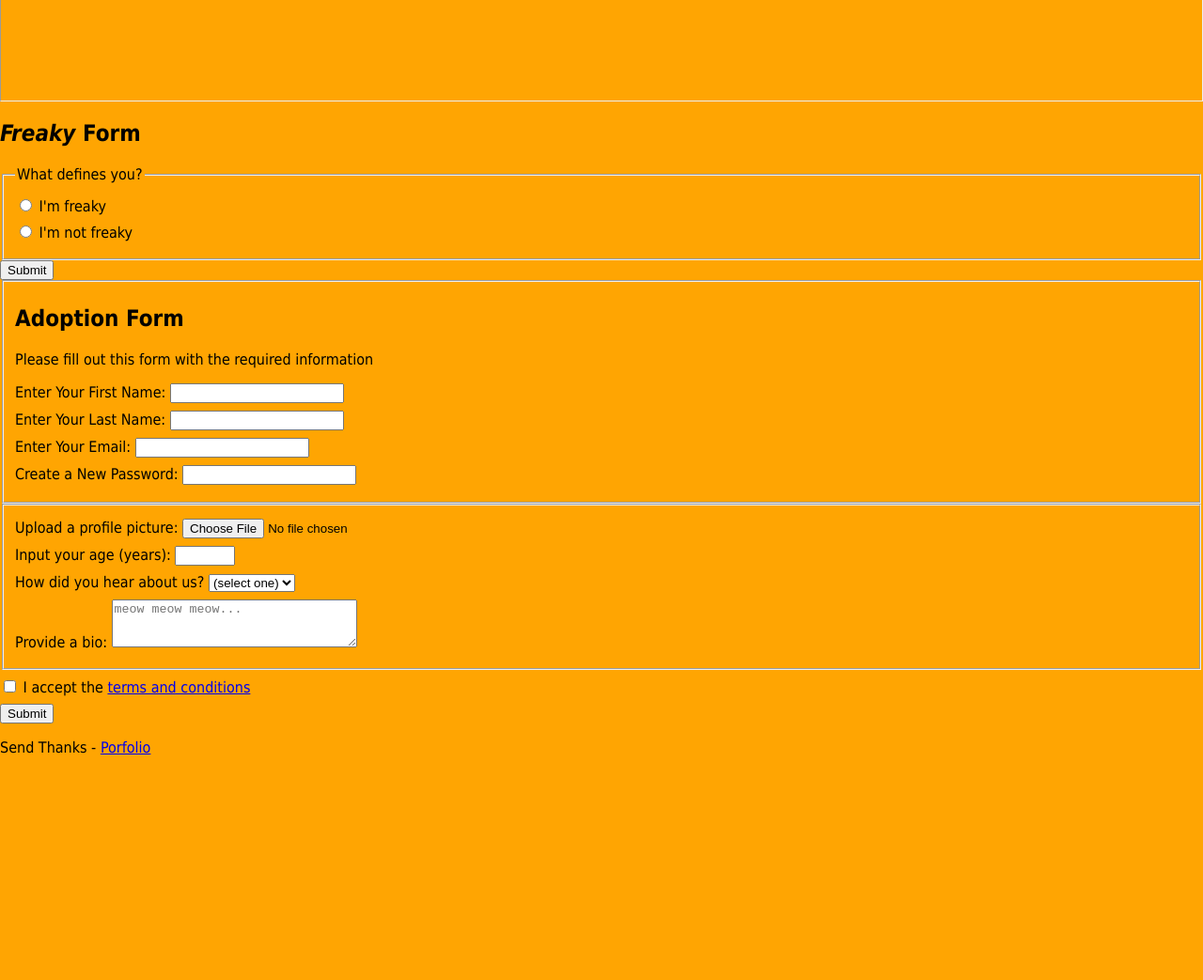
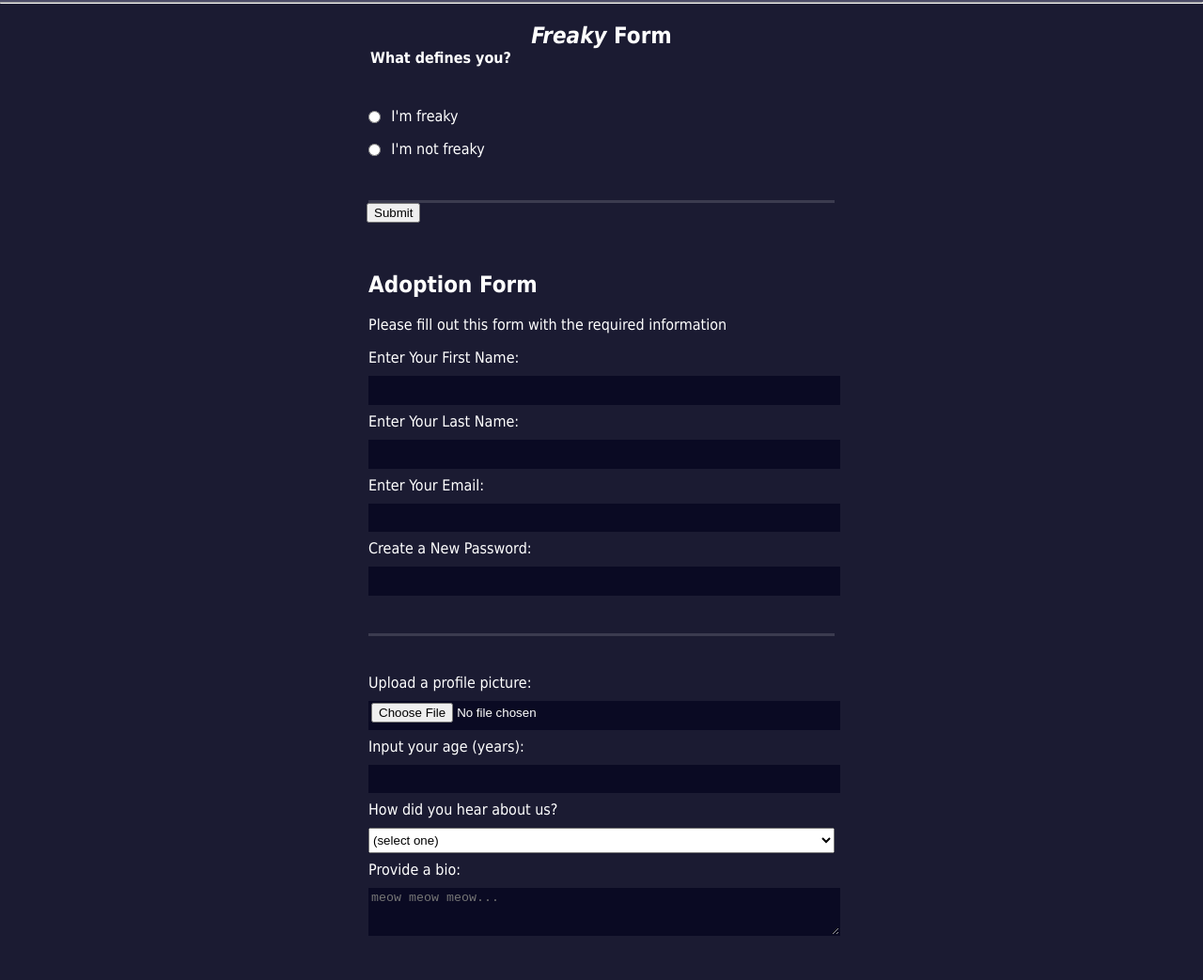
Before and after one commit to realmooster/AlexDinh.github.io, a plain HTML site: page cat-photo-app.html in a window 1280 px wide. Shown: the part 1440-2483 px from the top of the page at 94% size. Before the commit the page ends 2245 px from the top, so only its background shows below. Drawn offline with Linux system fonts and the light colour scheme.

Commit message:
finished the form and adjusted rest

```diff
--- a/cat-photo-app.html
+++ b/cat-photo-app.html
@@ -45,14 +45,15 @@
         <li>John</li>
       </ol>
 </section>
-<section>
+
     <hr><!-- A DIVIDER TO THE FORM -->
-    <h2><em>Freaky</em> Form</h2>
+    <section>
+    <h2 class="form-name"><em>Freaky</em> Form</h2>
     <form method="post" action="https://miro.medium.com/v2/resize:fit:448/0*DUe64lmt8n5DNnHD.jpg">
         <fieldset>
-            <legend>What defines you?</legend>
-            <label><input id="indoor" type="radio" name="indoor-outdoor" value="indoor"> I'm freaky</label>
-            <label><input id="outdoor" type="radio" name="indoor-outdoor" value="outdoor"> I'm not freaky</label>
+            <legend><b>What defines you?</b></legend>
+            <label><input id="freaky" type="radio" name="freaks" value="freaky" class="inline"> I'm freaky</label>
+            <label><input id="notfreaky" type="radio" name="notfreaks" value="notfreaky" class="inline"> I'm not freaky</label>
           </fieldset>
           <!-- <input type="text" name="catphotourl" placeholder="placeholder"> Example of a code to add a placeholder (NOT NECESSARY THOUGH) -->
           <button type="submit">Submit</button> <!--Separates the line so the submit button isn't on the side of the options -->
@@ -83,7 +84,7 @@
             </label>
           </fieldset>
           <label for="terms-and-conditions">
-            <input id="terms-and-conditions" type="checkbox" name="terms" required /> I accept the <a href="https://mypetsa.com/adoption-terms-and-conditions/">terms and conditions</a>
+            <input id="terms-and-conditions" type="checkbox" name="terms" class="inline" required /> I accept the <a href="https://mypetsa.com/adoption-terms-and-conditions/">terms and conditions</a>
           </label>
           <input type="submit" value="Submit">
     </form>
--- a/stylescat.css
+++ b/stylescat.css
@@ -2,17 +2,101 @@ body{
     width:100%;
     height:100vh;
     margin:0;
-    background-color:#ffa502;
-    color:black;
+    background-color:#4d4d68;
+    color:white;
     font-family:Tahoma;
     font-size:16px;
 }
+
+img[alt="garfield"] {
+    margin:20px;
+    display:block;
+}
+
 /* FORM */
 label{
     display:block; /* Makes the options separated on individual lines*/
     margin: 0.5rem 0; /* Creates a bigger space for the options */
 }
 
-hr{
-    height:120px;
+form {
+    width: 60vw;
+    max-width: 500px;
+    min-width: 300px;
+    margin: 0 auto;
+    padding-bottom:2em;
+  }
+
+
+.form-name{
+    margin:auto;
+    display:block;
+    text-align:center;
 }
+
+fieldset{
+    border:0;
+    border-bottom:3px solid #3b3b4f;
+    padding-left:0;
+    padding-right:0;
+    padding-top:2rem;
+    padding-bottom:2rem;
+}
+
+fieldset:last-of-type{
+    border-bottom:none;
+}
+
+input,
+textarea,
+select {
+  margin: 10px 0 0 0;
+  width: 100%;
+  min-height:2em;
+}
+
+.inline {
+    width: unset;
+    margin: 0 0.5em 0 0;        /*Makes those checkboxes for the forms to go on the left.*/
+    vertical-align: middle;
+}
+
+input,textarea{
+    background-color:#0a0a23;
+    border:1px solid;
+    border-color:#0a0a23;
+}
+
+hr {
+    margin:0;
+}
+
+hr + section {
+    background-color: #1b1b32; /* Changes the bottom of the page's color after the HR divider */
+    padding: 20px;
+}
+
+input[type="submit"] {
+    display: block;
+    width: 60%;
+    margin: 1em auto;
+    height: 2em;
+    font-size: 1.1rem;                      /*THE SUBMIT BUTTON*/
+    background-color: #3b3b4f;
+    border-color: white;
+    min-width: 300px;
+}
+
+input[type="file"] {
+    padding: 1px 2px;
+}
+
+a{
+    color:#dfdfe2;
+}
+
+footer{
+    margin-top:auto;
+    text-align:center;
+    padding-bottom:2px
+}
```
